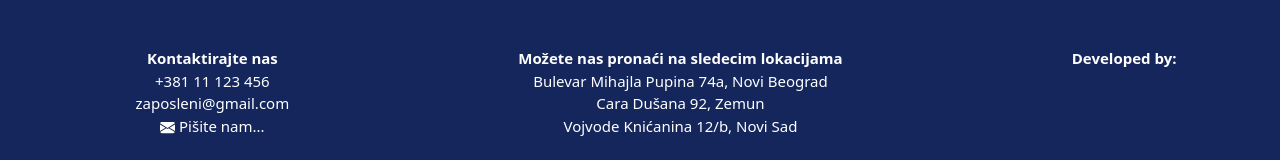
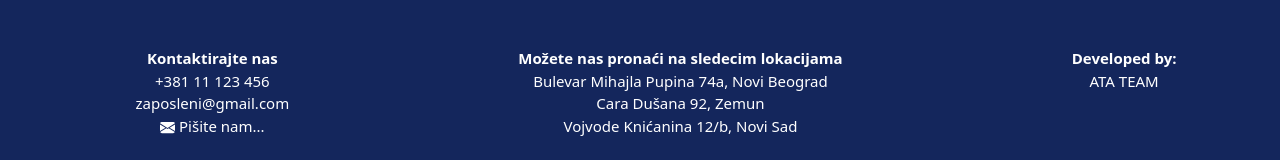
Before and after one commit to AndjelaRadovic/seminarski-iteh, a React (Create React App) app: page / in a window 1280 px wide. Shown: the part 1373-1533 px from the top of the page. Built offline with nearby package versions, Linux system fonts and the light colour scheme; no server answers.

Commit message:
Izmenjen footer

```diff
--- a/src/components/Footer.jsx
+++ b/src/components/Footer.jsx
@@ -27,7 +27,7 @@ function Footer( ) {
                 <strong>Developed by:</strong>
 
 
-                <li> <a href=" " target="_blank"> </a></li>
+                <li> <a href=" " target="_blank"> </a> ATA TEAM</li>
             </ul>
         </div>
 
```
